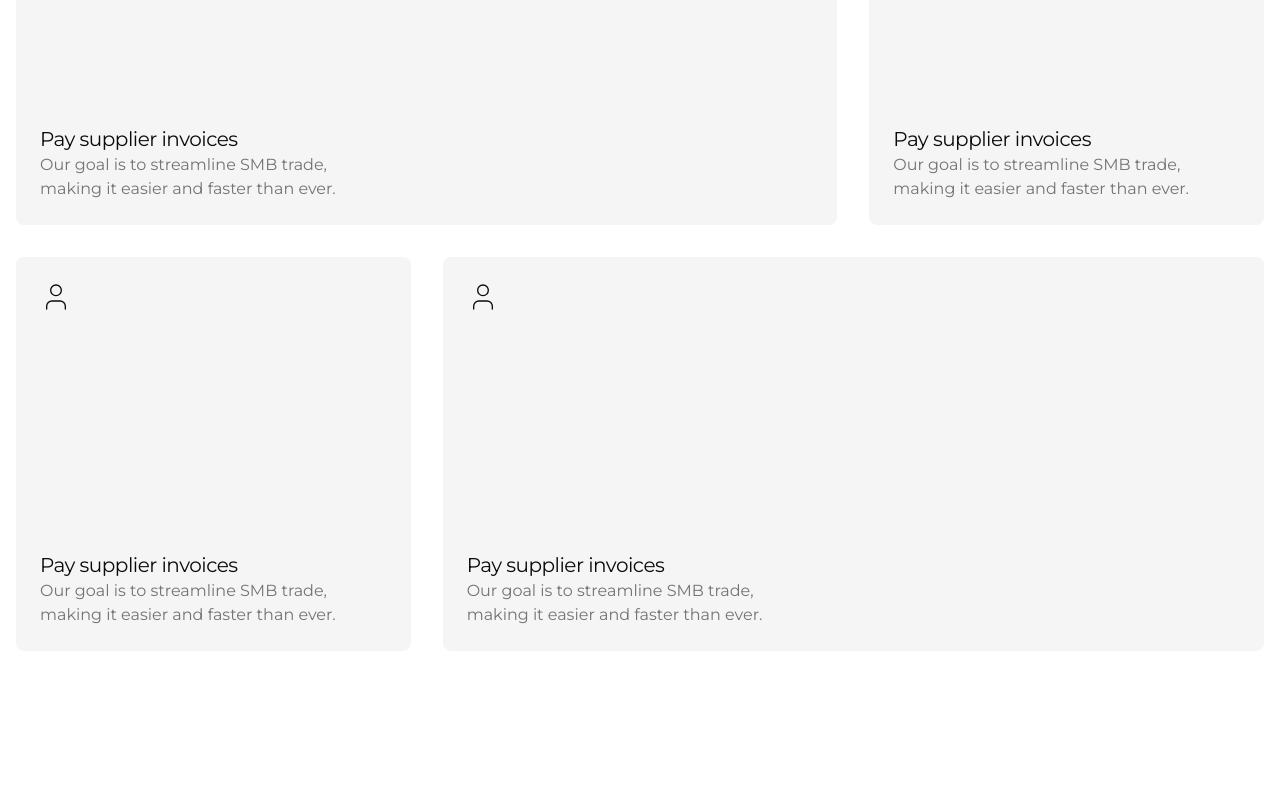
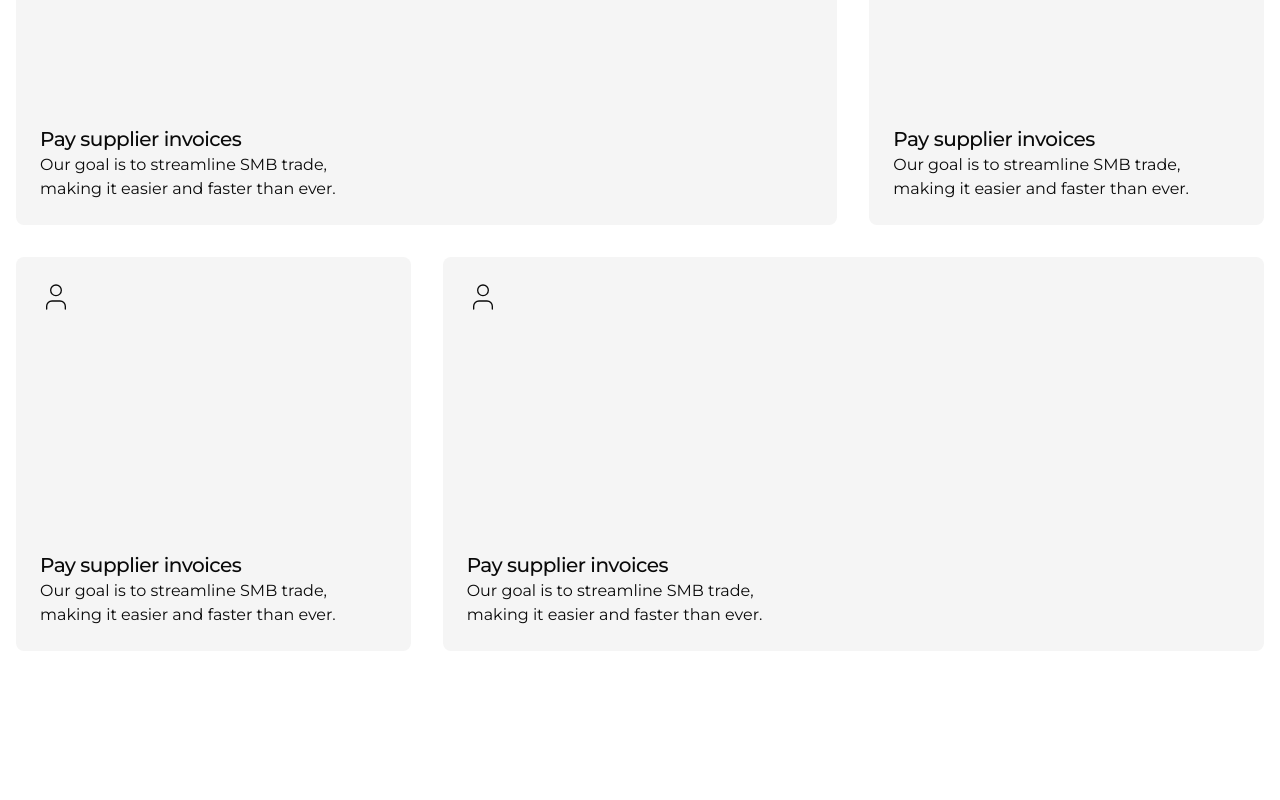
Before and after one commit to toannguyen45/shop, a Next.js app: page / in a window 1280 px wide. Shown: the part 1680-2480 px from the top of the page. Built offline with nearby package versions, Linux system fonts and the light colour scheme; no server answers; the database is empty.

Commit message:
fix: fix color font features

```diff
--- a/components/client/features.tsx
+++ b/components/client/features.tsx
@@ -8,7 +8,7 @@ export const Features = () => (
           <h2 className="text-3xl md:text-5xl tracking-tighter max-w-xl font-regular text-left">
             Có gì mới
           </h2>
-          {/* <p className="text-lg max-w-xl lg:max-w-lg leading-relaxed tracking-tight text-muted-foreground  text-left">
+          {/* <p className="text-lg max-w-xl lg:max-w-lg leading-relaxed tracking-tight  text-left">
             Managing a small business today is already tough.
           </p> */}
         </div>
@@ -17,8 +17,8 @@ export const Features = () => (
         <div className="bg-muted rounded-md h-full lg:col-span-2 p-6 aspect-square lg:aspect-auto flex justify-between flex-col">
           <User className="w-8 h-8 stroke-1" />
           <div className="flex flex-col">
-            <h3 className="text-xl tracking-tight">Pay supplier invoices</h3>
-            <p className="text-muted-foreground max-w-xs text-base">
+            <h3 className="text-xl tracking-tight font-medium">Pay supplier invoices</h3>
+            <p className="max-w-xs text-base">
               Our goal is to streamline SMB trade, making it easier and faster
               than ever.
             </p>
@@ -27,8 +27,8 @@ export const Features = () => (
         <div className="bg-muted rounded-md  aspect-square p-6 flex justify-between flex-col">
           <User className="w-8 h-8 stroke-1" />
           <div className="flex flex-col">
-            <h3 className="text-xl tracking-tight">Pay supplier invoices</h3>
-            <p className="text-muted-foreground max-w-xs text-base">
+            <h3 className="text-xl tracking-tight font-medium">Pay supplier invoices</h3>
+            <p className="max-w-xs text-base">
               Our goal is to streamline SMB trade, making it easier and faster
               than ever.
             </p>
@@ -38,8 +38,8 @@ export const Features = () => (
         <div className="bg-muted rounded-md aspect-square p-6 flex justify-between flex-col">
           <User className="w-8 h-8 stroke-1" />
           <div className="flex flex-col">
-            <h3 className="text-xl tracking-tight">Pay supplier invoices</h3>
-            <p className="text-muted-foreground max-w-xs text-base">
+            <h3 className="text-xl tracking-tight font-medium">Pay supplier invoices</h3>
+            <p className="max-w-xs text-base">
               Our goal is to streamline SMB trade, making it easier and faster
               than ever.
             </p>
@@ -48,8 +48,8 @@ export const Features = () => (
         <div className="bg-muted rounded-md h-full lg:col-span-2 p-6 aspect-square lg:aspect-auto flex justify-between flex-col">
           <User className="w-8 h-8 stroke-1" />
           <div className="flex flex-col">
-            <h3 className="text-xl tracking-tight">Pay supplier invoices</h3>
-            <p className="text-muted-foreground max-w-xs text-base">
+            <h3 className="text-xl tracking-tight font-medium">Pay supplier invoices</h3>
+            <p className="max-w-xs text-base">
               Our goal is to streamline SMB trade, making it easier and faster
               than ever.
             </p>
```
